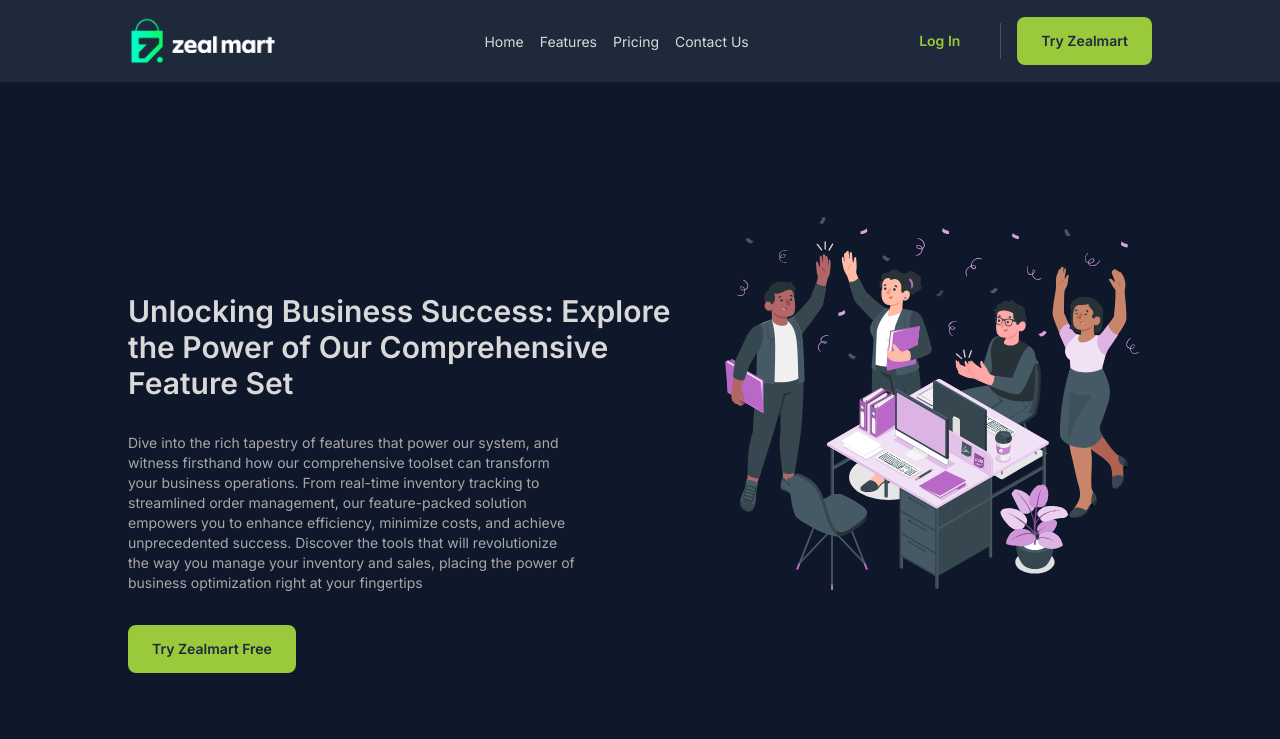
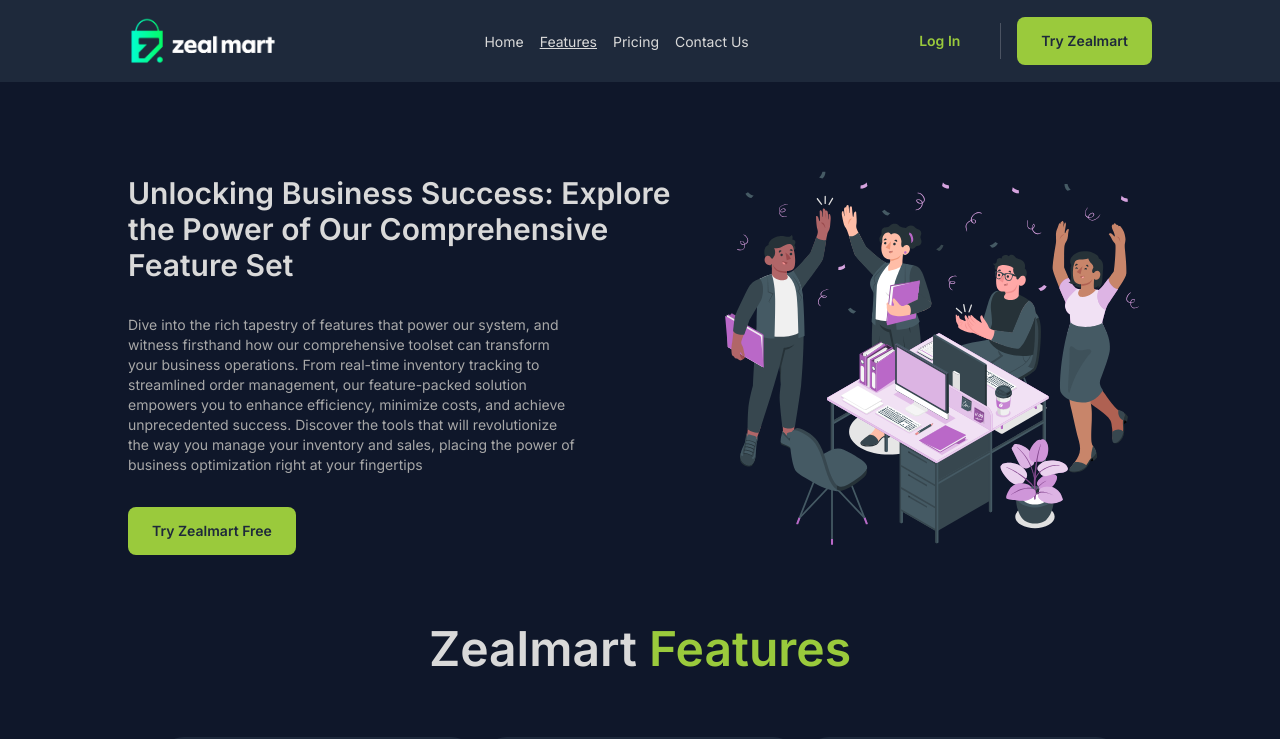
Before and after one commit to malinda666/zealmart-landing, a Next.js app: page /features in a window 1280 px wide. Shown: the top 739 px of the page. Built offline with nearby package versions, Linux system fonts and the light colour scheme.

Commit message:
fix ui issues

```diff
--- a/package.json
+++ b/package.json
@@ -22,6 +22,7 @@
     "next": "14.0.3",
     "react": "^18",
     "react-dom": "^18",
+    "react-fast-marquee": "^1.6.2",
     "react-hook-form": "^7.48.2",
     "sass": "^1.69.5",
     "tailwind-merge": "^2.0.0",
--- a/src/app/features/page.tsx
+++ b/src/app/features/page.tsx
@@ -13,7 +13,7 @@
     <>
       <section className="relative px-4 mx-auto container max-w-screen-lg grid grid-cols-1 md:grid-cols-7 place-items-center lg:px-0 !min-h-max">
         <div className="flex flex-col items-center md:items-start md:justify-start md:col-span-4 px-4 lg:px-0">
-          <h4 className="text-3xl font-semibold mb-8 mt-8 md:mt-36 text-center md:text-start">
+          <h4 className="text-3xl font-semibold mb-8 mt-8 md:mt-16 text-center md:text-start">
             Unlocking Business Success: Explore the Power of Our Comprehensive
             Feature Set
           </h4>
@@ -31,7 +31,7 @@
             <Button>Try Zealmart Free</Button>
           </div>
         </div>
-        <div className="relative flex justify-end  md:col-span-2 lg:col-span-3 w-full aspect-[4/6]">
+        <div className="relative mt-8 md:mt-16 flex justify-end md:col-span-2 lg:col-span-3 w-full aspect-[4/4]">
           <Image
             src="/assets/svg/features-banner.svg"
             fill
@@ -39,7 +39,7 @@
           />
         </div>
       </section>
-      <section className="mt-8 lg:mt-0">
+      <section className="mt-8 lg:mt-10">
         <Title title={['Zealmart', 'Features']} size="big" align="center" />
         <div className="my-8 md:my-16 grid grid-cols-1 md:grid-cols-3 gap-2">
           {featuresCardData.map((card, i) => (
@@ -106,7 +106,7 @@
             </p>
           </div>
           <div className="col-span-1 relative w-full h-full ">
-            <div className="aspect-[6/4]">
+            <div className="aspect-[6/4] hover:animate-pulse">
               <Image
                 src="/assets/images/features-banner-2.png"
                 fill
--- a/src/app/pricing/page.tsx
+++ b/src/app/pricing/page.tsx
@@ -29,7 +29,7 @@
           />
         </div>
       </section>
-      <section className="!min-h-max">
+      <section className="!min-h-max mb-8 lg:mb-10">
         <div className="w-full grid grid-cols-1 md:grid-cols-3 gap-8 md:gap-3">
           {pricingData.map((pricing, i) => {
             const isRecommended = pricing.isRecommended
--- a/src/components/layout/Header.tsx
+++ b/src/components/layout/Header.tsx
@@ -1,6 +1,8 @@
+'use client'
+
 import Image from 'next/image'
 import Link from 'next/link'
-import React from 'react'
+import React, { useMemo } from 'react'
 import { Separator } from '../ui/Separator'
 import { Button } from '../ui/Button'
 import { Menu } from 'lucide-react'
@@ -12,6 +14,8 @@
   SheetTitle,
   SheetTrigger,
 } from '../ui/Sheet'
+import { usePathname, useRouter } from 'next/navigation'
+import { cn } from '@/lib/utils'
 
 const menuItems = [
   {
@@ -33,6 +37,8 @@
 ]
 
 const Header = () => {
+  const pathname = usePathname()
+
   return (
     <header className="sticky z-50 w-full px-4 lg:px-8 py-2 md:py-4 bg-foreground">
       <div className="max-w-screen-lg mx-auto flex items-center justify-between">
@@ -50,7 +56,14 @@
         <div className="hidden md:flex items-center justify-center gap-4">
           {menuItems.map((item) => (
             <Link href={item.path} key={item.name} className="">
-              <span className="text-secondary hover:text-primary transition-colors duration-150 text-sm whitespace-nowrap">
+              <span
+                className={cn(
+                  'text-secondary hover:text-primary transition-colors duration-150 text-sm whitespace-nowrap',
+                  pathname.toLowerCase() === item.path.toLowerCase()
+                    ? 'underline'
+                    : ''
+                )}
+              >
                 {item.name}
               </span>
             </Link>
--- a/src/components/modules/LogoMarquee/index.tsx
+++ b/src/components/modules/LogoMarquee/index.tsx
@@ -3,10 +3,11 @@
 import Image from 'next/image'
 import React from 'react'
 import { motion } from 'framer-motion'
+import Marquee from 'react-fast-marquee'
 
 const marqueeVariants = {
   animate: {
-    x: [0, -270],
+    x: [0, -100],
     transition: {
       x: {
         repeat: Infinity,
@@ -22,15 +23,21 @@
 
 const LogoMarquee = () => {
   return (
-    <div className="mt-2 w-full overflow-hidden max-w-screen-xl flex items-center justify-center">
-      <motion.div
+    <div className="mt-2 w-full overflow-hidden flex items-center justify-center">
+      {/* <motion.div
         // variants={marqueeVariants}
         // animate="animate"
-        className="w-full flex items-center justify-evenly"
+        className="w-[220%] flex items-center justify-evenly"
+      > */}
+      <Marquee
+        speed={20}
+        gradient
+        gradientColor="#1e293b"
+        className="overflow-hidden"
       >
         {logoCloud.map((item, i) => (
           <div
-            className="relative opacity-50 hover:opacity-100 transition-opacity duration-300 ease-out min-h-[75px] min-w-[60px] md:min-h-[150px] md:min-w-[270px] w-full"
+            className="relative mr-8 md:mr-0 opacity-50 hover:opacity-100 transition-opacity duration-300 ease-out min-h-[75px] min-w-[60px] md:min-h-[150px] md:min-w-[270px] w-full"
             key={i}
           >
             <Image
@@ -45,7 +52,8 @@
             />
           </div>
         ))}
-      </motion.div>
+      </Marquee>
+      {/* </motion.div> */}
     </div>
   )
 }
--- a/tailwind.config.ts
+++ b/tailwind.config.ts
@@ -78,7 +78,7 @@
         'accordion-up': 'accordion-up 0.2s ease-out',
       },
       dropShadow: {
-        custom: '6px 9px 13px var(--foreground)',
+        custom: '3px 6px 8px var(--foreground)',
       },
     },
   },
```
Also changed, not shown: 1 other file (tests, documents, lock files or other folders).
